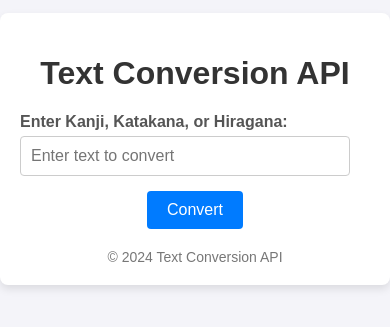
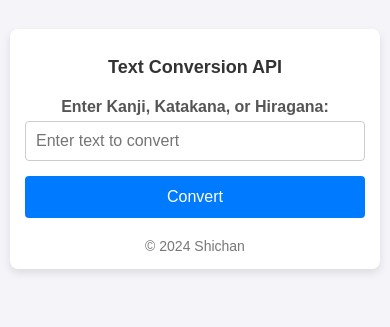
Before and after one commit to shichan-official/kanaconvert-frontend, a plain HTML site: page index.html in a window 390 px wide. Shown: the part 273-600 px from the top of the page. Drawn offline with Linux system fonts and the light colour scheme.

Commit message:
Making it mobile friendly

```diff
--- a/index.html
+++ b/index.html
@@ -24,10 +24,13 @@
             max-width: 600px;
             width: 100%;
             text-align: center;
+            margin: 10px;
         }
 
         h1 {
             color: #333;
+            font-size: 24px;
+            margin-bottom: 20px;
         }
 
         .form-group {
@@ -86,12 +89,62 @@
         .result-value {
             font-size: 16px;
             color: #555;
+            word-wrap: break-word;
         }
 
         footer {
             margin-top: 20px;
             color: #777;
             font-size: 14px;
+        }
+
+        /* Mobile Styles */
+        @media (max-width: 600px) {
+            h1 {
+                font-size: 20px;
+            }
+
+            button {
+                width: 100%;
+                padding: 15px;
+                font-size: 18px;
+            }
+
+            input[type="text"] {
+                width: 100%;
+            }
+
+            .container {
+                padding: 15px;
+            }
+
+            .form-group {
+                text-align: center;
+            }
+        }
+
+        /* Extra Small Screens */
+        @media (max-width: 400px) {
+            h1 {
+                font-size: 18px;
+            }
+
+            button {
+                padding: 12px;
+                font-size: 16px;
+            }
+
+            .result-item {
+                padding: 8px;
+            }
+
+            .result-label {
+                font-size: 14px;
+            }
+
+            .result-value {
+                font-size: 14px;
+            }
         }
     </style>
 </head>
@@ -120,7 +173,7 @@
         </div>
 
         <footer>
-            © 2024 Text Conversion API
+            © 2024 Shichan
         </footer>
     </div>
 
```
